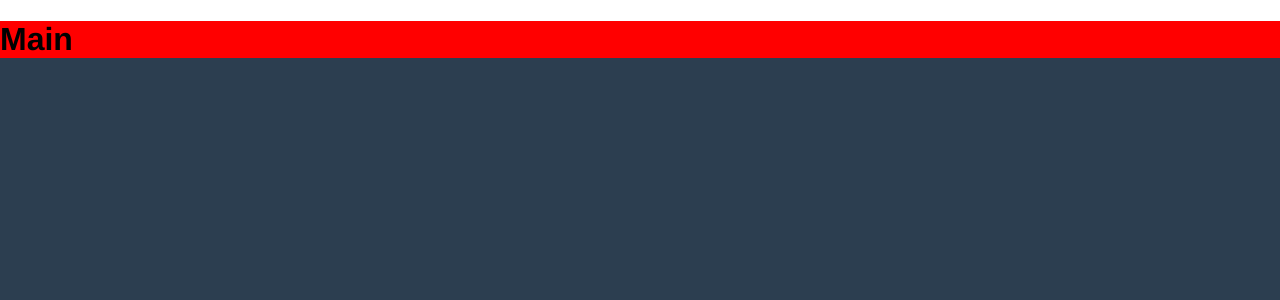
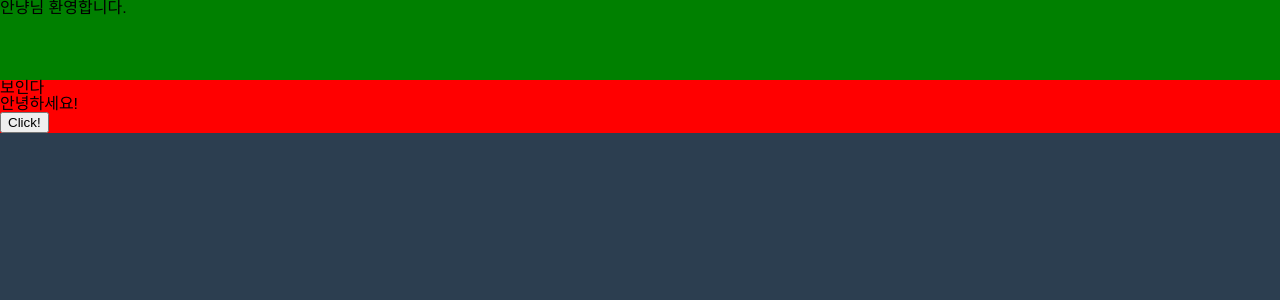
Before and after one commit to kimhaein/HI-haein, a Vue app: page /#/ in a window 1280 px wide. Shown: the top 300 px of the page. Built offline with nearby package versions, Linux system fonts and the light colour scheme.

Commit message:
Vue 기본 문법 학습 및 폴더 구조 정리

```diff
--- a/src/App.vue
+++ b/src/App.vue
@@ -1,5 +1,6 @@
 <template>
   <div id="app">
+    <MainHeader :message="message"></MainHeader>
     <!-- <div id="header">
       <div>
         <router-link to="/test">test</router-link>
@@ -17,30 +18,33 @@
 </template>
 
 <script>
+// 컴포넌트 지역등록
+import { MainHeader } from './components/common';
+
 export default {
   name: 'App',
+  components: { MainHeader },
   data() {
     return {
+      message: '안냥',
       rawHtml: '<span>12312<span>',
       test: '1234',
-      dynamicId: true,
-      isButtonDisabled: true,
       attributeName: 'href',
       url: 'https://www.naver.com',
     };
   },
-  computed: {
-    // reversedMessage:;;
+  methods: {
   },
 
 };
 </script>
 
 <style>
+@import url('./assets/styles/reset.css');
+@import url('./assets/styles/common.css');
+
 html, body {
-  margin: 0;
   height: 100%;
-  overflow: hidden;
 }
 #app {
   font-family: "Avenir", Helvetica, Arial, sans-serif;
--- /dev/null
+++ b/src/assets/styles/reset.css
@@ -0,0 +1,48 @@
+/* http://meyerweb.com/eric/tools/css/reset/
+   v2.0 | 20110126
+   License: none (public domain)
+*/
+
+html, body, div, span, applet, object, iframe,
+h1, h2, h3, h4, h5, h6, p, blockquote, pre,
+a, abbr, acronym, address, big, cite, code,
+del, dfn, em, img, ins, kbd, q, s, samp,
+small, strike, strong, sub, sup, tt, var,
+b, u, i, center,
+dl, dt, dd, ol, ul, li,
+fieldset, form, label, legend,
+table, caption, tbody, tfoot, thead, tr, th, td,
+article, aside, canvas, details, embed,
+figure, figcaption, footer, header, hgroup,
+menu, nav, output, ruby, section, summary,
+time, mark, audio, video {
+	margin: 0;
+	padding: 0;
+	border: 0;
+	font-size: 100%;
+	font: inherit;
+	vertical-align: baseline;
+}
+/* HTML5 display-role reset for older browsers */
+article, aside, details, figcaption, figure,
+footer, header, hgroup, menu, nav, section {
+	display: block;
+}
+body {
+	line-height: 1;
+}
+ol, ul {
+	list-style: none;
+}
+blockquote, q {
+	quotes: none;
+}
+blockquote:before, blockquote:after,
+q:before, q:after {
+	content: '';
+	content: none;
+}
+table {
+	border-collapse: collapse;
+	border-spacing: 0;
+}
--- /dev/null
+++ b/src/components/common/MainHeader.vue
@@ -0,0 +1,35 @@
+<template>
+  <div id="header">
+    {{sayHellow}}
+  </div>
+</template>
+
+<script>
+export default {
+  name: 'main-header',
+  props: {
+    message: {
+      type: String, // 데이터 타입
+      required: true, // 반드시 필요하다는 의미
+      default: 'TEST',  // 값을 전달하지 않을 경우 디폴트값 설정 가능
+    },
+  },
+  data() {
+    return {};
+  },
+  computed: {
+    sayHellow() {
+      return `${this.message}님 환영합니다.`;
+    },
+  },
+};
+</script>
+
+<!-- Add "scoped" attribute to limit CSS to this component only -->
+<style scoped>
+#header {
+  width:100%;
+  height: 80px;
+  background: green
+}
+</style>
--- a/src/components/common/index.js
+++ b/src/components/common/index.js
@@ -0,0 +1 @@
+export { default as MainHeader } from './MainHeader';
--- a/src/main.js
+++ b/src/main.js
@@ -3,9 +3,12 @@
 import Vue from 'vue';
 import App from './App';
 import router from './router';
+// import Header from './components/common/Header';
+
+// 컴포넌트 전역등록
+// Vue.component(Header.name, Header);
 
 Vue.config.productionTip = false;
-
 /* eslint-disable no-new */
 new Vue({
   el: '#app',
--- a/src/views/HelloWorld.vue
+++ b/src/views/HelloWorld.vue
@@ -1,85 +1,6 @@
 <template>
   <div class="hello">
     <h1>{{ msg }}</h1>
-    <h2>Essential Links</h2>
-    <ul>
-      <li>
-        <a
-          href="https://vuejs.org"
-          target="_blank"
-        >
-          Core Docs
-        </a>
-      </li>
-      <li>
-        <a
-          href="https://forum.vuejs.org"
-          target="_blank"
-        >
-          Forum
-        </a>
-      </li>
-      <li>
-        <a
-          href="https://chat.vuejs.org"
-          target="_blank"
-        >
-          Community Chat
-        </a>
-      </li>
-      <li>
-        <a
-          href="https://twitter.com/vuejs"
-          target="_blank"
-        >
-          Twitter
-        </a>
-      </li>
-      <br>
-      <li>
-        <a
-          href="http://vuejs-templates.github.io/webpack/"
-          target="_blank"
-        >
-          Docs for This Template
-        </a>
-      </li>
-    </ul>
-    <h2>Ecosystem</h2>
-    <ul>
-      <li>
-        <a
-          href="http://router.vuejs.org/"
-          target="_blank"
-        >
-          vue-router
-        </a>
-      </li>
-      <li>
-        <a
-          href="http://vuex.vuejs.org/"
-          target="_blank"
-        >
-          vuex
-        </a>
-      </li>
-      <li>
-        <a
-          href="http://vue-loader.vuejs.org/"
-          target="_blank"
-        >
-          vue-loader
-        </a>
-      </li>
-      <li>
-        <a
-          href="https://github.com/vuejs/awesome-vue"
-          target="_blank"
-        >
-          awesome-vue
-        </a>
-      </li>
-    </ul>
   </div>
 </template>
 
--- a/src/views/Main.vue
+++ b/src/views/Main.vue
@@ -1,6 +1,10 @@
 <template>
   <div id="main">
     <h1>{{ msg }}</h1>
+    <h1 v-if="isTrue">보인다</h1>
+    <h1 v-else>안보인다</h1>
+    <h1 v-show="show">안녕하세요!</h1>
+    <button @click="onClick">Click!</button>
   </div>
 </template>
 
@@ -9,13 +13,20 @@
   name: 'Main',
   data() {
     return {
-      msg: 'Main',
+      message: '안냥',
+      isTrue: true,
+      show: true,
     };
+  },
+  methods: {
+    onClick() {
+      console.log(this.message);
+    },
   },
 };
 </script>
 
 <!-- Add "scoped" attribute to limit CSS to this component only -->
 <style scoped>
-@import url('../assets/styles/common.css');
+@import url('../assets/styles/main.css');
 </style>
```
Also changed, not shown: .eslintrc.js, src/assets/styles/main.css (added), src/store/index.js (deleted), 1 other file (tests, documents, lock files or other folders).
